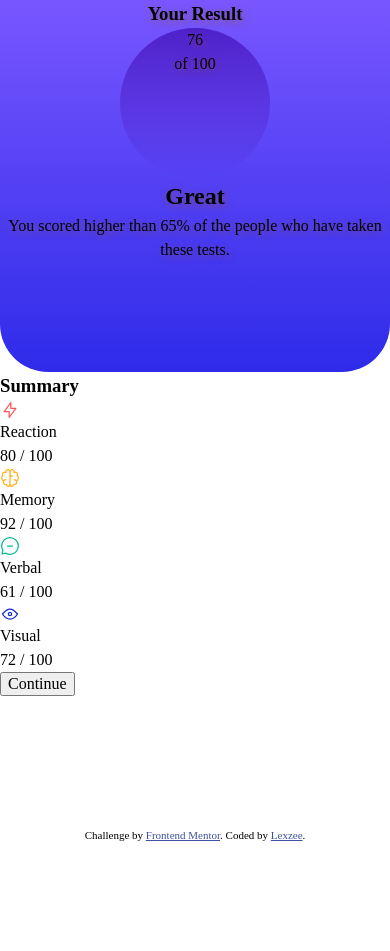
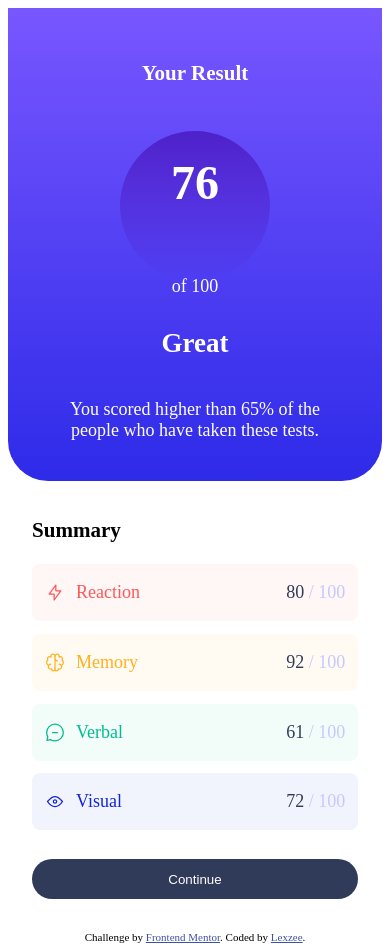
Before and after one commit to lexzee/results-summary-comp, a plain HTML site: page index.html in a window 390 px wide. Before the commit the page ends 844 px from the top, so only its background shows below. Drawn offline with Linux system fonts and the light colour scheme.

Commit message:
styling for mobile view almost completed

```diff
--- a/index.html
+++ b/index.html
@@ -7,7 +7,7 @@
   <link rel="icon" type="image/png" sizes="32x32" href="./assets/images/favicon-32x32.png">
 
   <!-- <link rel="stylesheet" type="text/css" href="./normalize.css"> -->
-  <link rel="stylesheet" type="text/css" href="./style-reset.css">
+  <!-- <link rel="stylesheet" type="text/css" href="./style-reset.css"> -->
   <link rel="stylesheet" type="text/css" href="./style.css">
 
   <title>Frontend Mentor | Results summary component</title>
@@ -17,9 +17,9 @@
     .attribution { font-size: 11px; text-align: center; }
     .attribution a { color: hsl(228, 45%, 44%); }
 
-    #result{
+    /* #result{
       text-shadow: .1rem .1rem .5rem #aa571c7e;
-    }
+    } */
   </style>
 </head>
 <body>
@@ -30,7 +30,7 @@
     <section id="result">
       <h1>Your Result</h1>
       <div id="score">
-        <p>76</p>
+        <p class="p1">76</p>
         <p>of 100</p>
       </div>
       <h2>Great</h2>
@@ -42,7 +42,7 @@
       <h1>Summary</h1>
       <div id="resSum">
         <!-- Reaction -->
-        <section class="cards">
+        <section class="cards r">
           <div class="resId">
             <img src="./assets/images/icon-reaction.svg"/>
             <p>Reaction</p>
@@ -54,7 +54,7 @@
         <!-- !Reaction -->
 
         <!-- Memory -->
-        <section class="cards">
+        <section class="cards m">
           <div class="resId">
             <img src="./assets/images/icon-memory.svg"/>
             <p>Memory</p>
@@ -66,7 +66,7 @@
         <!-- !Memory -->
 
         <!-- Verbal -->
-        <section class="cards">
+        <section class="cards ve">
           <div class="resId">
             <img src="./assets/images/icon-verbal.svg"/>
             <p>Verbal</p>
@@ -78,7 +78,7 @@
         <!-- !Verbal -->
 
         <!-- Visual -->
-        <section class="cards">
+        <section class="cards vi">
           <div class="resId">
             <img src="./assets/images/icon-visual.svg"/>
             <p>Visual</p>
--- a/style.css
+++ b/style.css
@@ -2,17 +2,20 @@
   height: 98%;
   width: 100%;
   background-color: hsl(0, 0%, 100%);
+  font-size: 18px;
 }
 
 #result{
-  height: 45%;
+  height: auto;
   background: linear-gradient(180deg, hsl(252, 100%, 67%), hsl(241, 81%, 54%));
-  border-radius: 0rem 0 3rem 3rem;
+  border-radius: 0rem 0 2.5rem 2.5rem;
   text-align: center;
   display: flex;
   flex-direction: column;
   align-items: center;
   position: relative;
+  color: hsl(0, 0%, 100%);
+  padding: 2rem 3rem;
 }
 #result > h1{
 
@@ -24,20 +27,81 @@
   border-radius: 100%;
   display: flex;
   padding: 0;
+  margin: 1.5rem auto;
   flex-direction: column;
   text-align: center;
 }
-#score:first-child{
-  font-size: 2rem;
+#score > .p1{
+  font-size: 3rem;
   font-weight: 800;
+  margin-top: 1.5rem;
 }
 #result > h2{
-
+  font-weight: 700;
 }
 #result > p{
-
+  margin-bottom: .5rem;
 }
 
 #summary{
+  margin: 1rem 1.5rem;
+  position: relative;
+  display: flex;
+  flex-direction: column;
+}
+.cards{
+  display: flex;
+  justify-content: space-between;
+  align-items: center;
+  padding: 0rem .8rem;
+  border-radius: .5rem;
+  margin-bottom: .8rem;
+  color: hsl(241, 100%, 89%);
+}
+span{
+  color: hsl(224, 30%, 27%);
+}
+.resId{
+  display: flex;
+  /* justify-content: between; */
+}
+.value{
 
 }
+.cards * img {
+  display: block;
+  margin-right: .7rem;
+}
+.r{
+  background-color: hsla(0, 100%, 67%, 0.05);
+}
+.r .resId{
+  color: hsl(0, 100%, 67%);
+}
+.m{
+  background-color: hsla(39, 100%, 56%, 0.05);
+}
+.m .resId{
+  color: hsl(39, 100%, 56%);
+}
+.ve{
+  background-color: hsla(166, 100%, 37%, 0.05);
+}
+.ve .resId{
+  color: hsl(166, 100%, 37%);
+}
+.vi{
+  background-color: hsla(234, 85%, 45%, 0.05);
+}
+.vi .resId{
+  color: hsl(234, 85%, 45%);
+}
+
+input{
+  height: 2.5rem;
+  margin: 1rem 0;
+  border-radius: 2rem;
+  border: none;
+  color: white;
+  background-color: hsl(224, 30%, 27%);
+}
```
